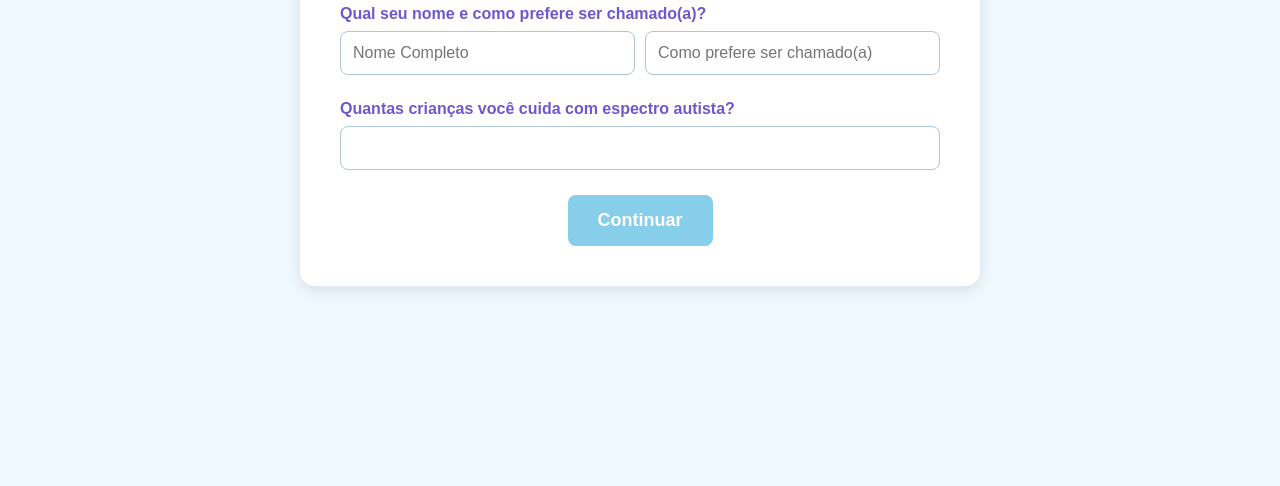
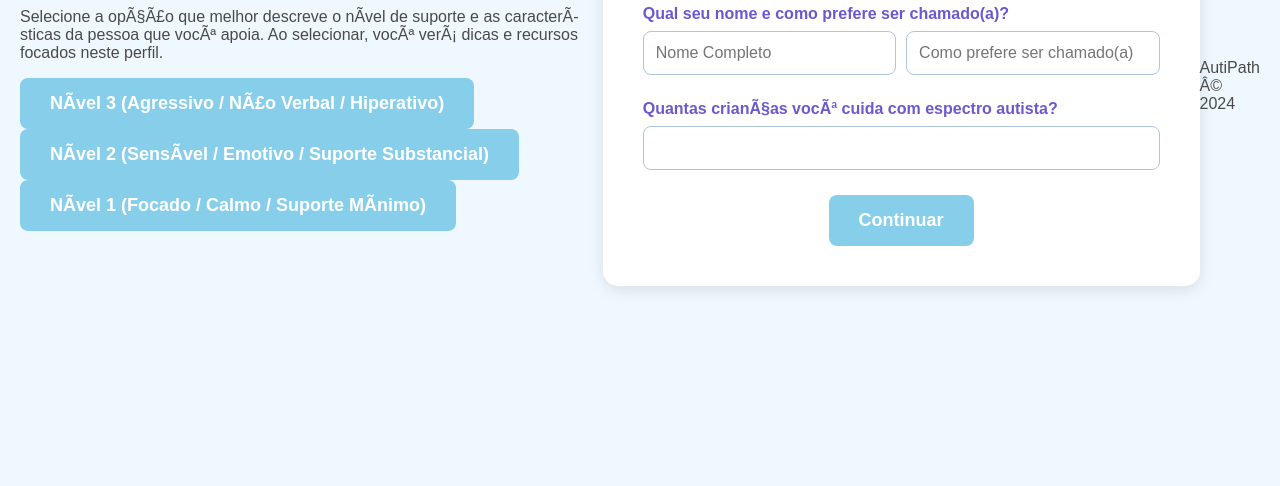
Before and after one commit to chico24426/AutiPath, a plain HTML site: page index.html in a window 1280 px wide. Shown: the part 314-800 px from the top of the page. Drawn offline with Linux system fonts and the light colour scheme.

Commit message:
Update index.html

```diff
--- a/index.html
+++ b/index.html
@@ -1,6 +1,28 @@
 <!DOCTYPE html>
 <html lang="pt-br">
 <head>
+    <section id="filtro-perfil">
+    <h2>1. Encontre o Tipo de Apoio Certo</h2>
+    <p>Selecione a opção que melhor descreve o nível de suporte e as características da pessoa que você apoia. Ao selecionar, você verá dicas e recursos focados neste perfil.</p>
+
+    <div id="opcoes-perfil">
+        <button data-perfil="nivel-3-extenso">
+            Nível 3 (Agressivo / Não Verbal / Hiperativo)
+        </button>
+
+        <button data-perfil="nivel-2-moderado">
+            Nível 2 (Sensível / Emotivo / Suporte Substancial)
+        </button>
+
+        <button data-perfil="nivel-1-minimo">
+            Nível 1 (Focado / Calmo / Suporte Mínimo)
+        </button>
+    </div>
+</section>
+
+<div id="area-de-conteudo">
+
+    </div>
     <meta charset="UTF-8">
     <meta name="viewport" content="width=device-width, initial-scale=1.0">
     <title>Bem-vindo(a)!</title>
@@ -159,5 +181,10 @@
             window.location.href = 'pagina2.html';
         });
     </script>
+<footer>
+        <p>AutiPath © 2024</p>
+    </footer>
+
+    <script src="script.js"></script>
 </body>
 </html>
```
